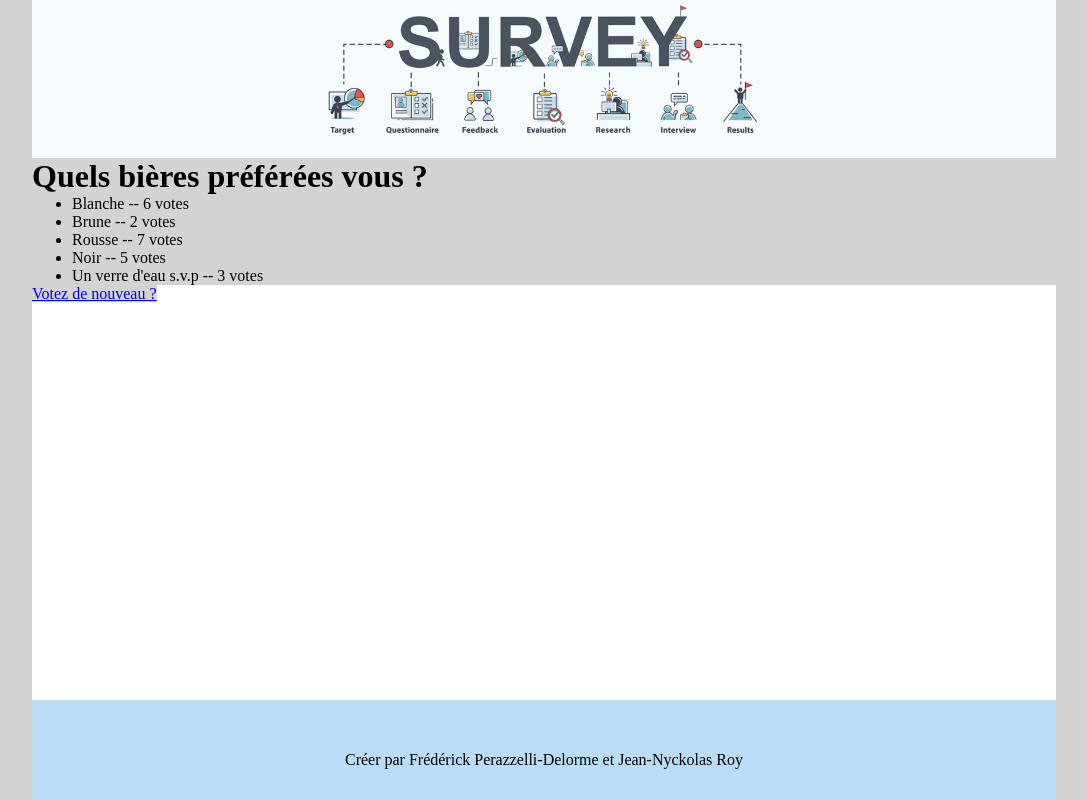
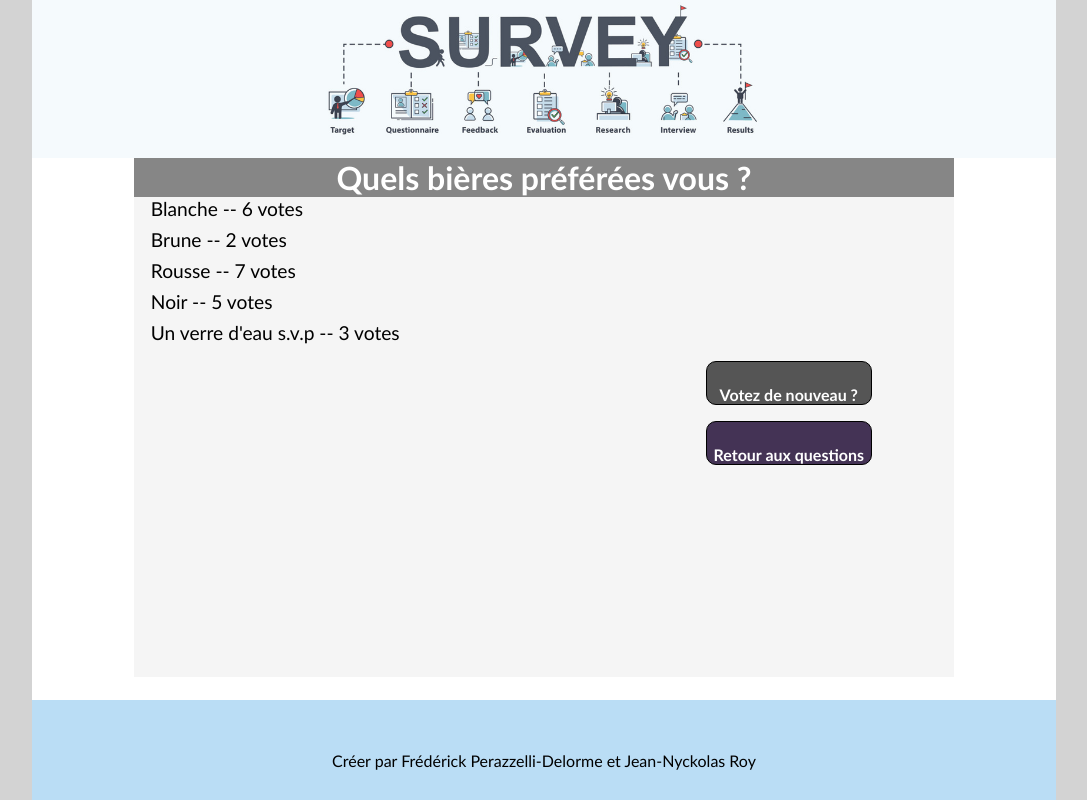
Before and after one commit to FrederickPerazzelli/Django, a Django app: page /firstApp/1/results/ in a window 1280 px wide. Shown: the whole page, without its empty margins (96-1183 px from the left). Run offline with Django 4.2, Linux system fonts and the light colour scheme; data comes from the database, SQL or seed files in the repository; both versions use the stored data as it was after the commit.

Commit message:
css over

```diff
--- a/firstApp/static/firstApp/style.css
+++ b/firstApp/static/firstApp/style.css
@@ -1,6 +1,7 @@
 *{
     background-color: lightgray;
     margin: auto;
+    font-family: 'Trebuchet MS';
 }
 
 body{
@@ -52,7 +53,7 @@ li a {
 
 .large-header{
     width:100%;
-    background-color: white
+    background-color: white;
 }
 
 .container-sondage{
@@ -74,13 +75,17 @@ li a {
 }
 
 .question{
-    margin-left: 5%;
-    padding-top: 2%;
     display: block;
+    margin-bottom: 1%;
     font-size: larger;
     background-color: whitesmoke;
     text-decoration: none;
     color: black;
+    padding-left: 2%;
+}
+
+.question:hover {
+    background-color: #ccc;
 }
 
 .form{
@@ -116,13 +121,54 @@ li a {
 
 
 .btn{
-    float: right;
+    align-content: flex-end;
     margin-top: 2%;
     margin-right: 10%;
-    background-color: lightgreen;
     width: 10%;
     cursor:pointer;
     border: black 1px solid;
+    border-radius: 10px;
+}
+
+.btn-soumettre{
+    background-color: #555555;
+    display: block;
+    text-decoration: none;
+    color: black;
+    border-radius: 10px;
+    font-weight: bold;
+    width: 10%;
+    text-align: center;
+    height: 7%;
+    color: white;
+}
+
+.btn-details{
+    background-color: #555555;
+    display: block;
+    text-decoration: none;
+    color: black;
+    border-radius: 10px;
+    font-weight: bold;
+    width: 20%;
+    text-align: center;
+    padding-top: 1%;
+    height: 7%;
+    color: white;
+}
+
+.btn-question{
+    background-color: #443355;
+    display: block;
+    text-decoration: none;
+    color: black;
+    border-radius: 10px;
+    font-weight: bold;
+    width: 20%;
+    text-align: center;
+    padding-top: 1%;
+    height: 7%;
+    color: white;
 }
 
 .error-message{
--- a/firstApp/templates/firstApp/detail.html
+++ b/firstApp/templates/firstApp/detail.html
@@ -12,7 +12,7 @@
             </div>
         {% endfor %}
     </fieldset>
-    <input class="btn" type="submit" value="Soumettre">
+    <input class="btn btn-soumettre" type="submit" value="Soumettre">
 </form>
 
 {% include 'firstApp/footer.html' %}
--- a/firstApp/templates/firstApp/results.html
+++ b/firstApp/templates/firstApp/results.html
@@ -1,15 +1,20 @@
 {% include 'firstApp/header.html' %}
 
+<div class="large-header">
+    <h1 class="center-h1">{{ question.question_text }}</h1>
+</div>
 
-<h1>{{ question.question_text }}</h1>
+<div class="container-sondage">
+    {% for choice in question.choice_set.all %}
+        <div class="tile-sondage">
+            <p class="question">{{ choice.choice_text }} -- {{ choice.votes }} vote{{ choice.votes|pluralize }}</p>
+        </div>
+    {% endfor %}
 
-<ul>
-{% for choice in question.choice_set.all %}
-    <li>{{ choice.choice_text }} -- {{ choice.votes }} vote{{ choice.votes|pluralize }}</li>
-{% endfor %}
-</ul>
+    <a class="btn btn-details" href="{% url 'firstApp:detail' question.id %}">Votez de nouveau ?</a>
+    <a class="btn btn-question" href="{% url 'firstApp:index' %}">Retour aux questions</a>
 
-<a href="{% url 'firstApp:detail' question.id %}">Votez de nouveau ?</a>
+</div>
 
 
 {% include 'firstApp/footer.html' %}
```
Also changed, not shown: db.sqlite3.
